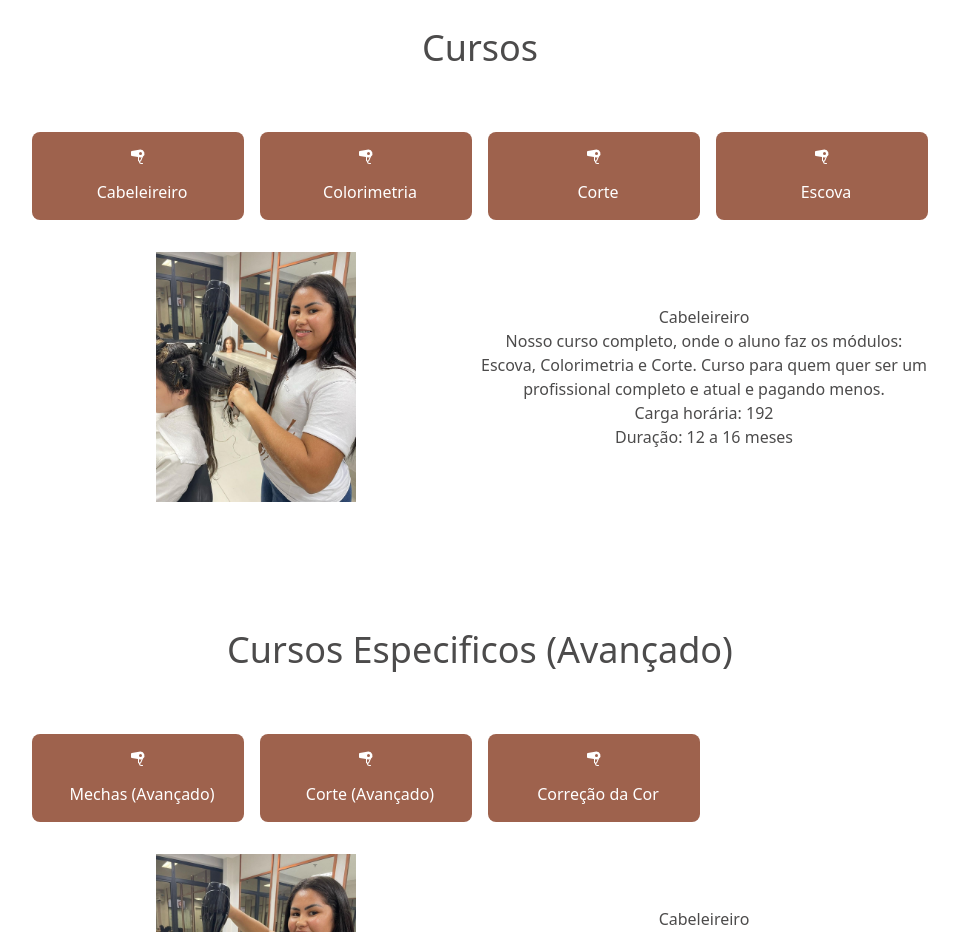
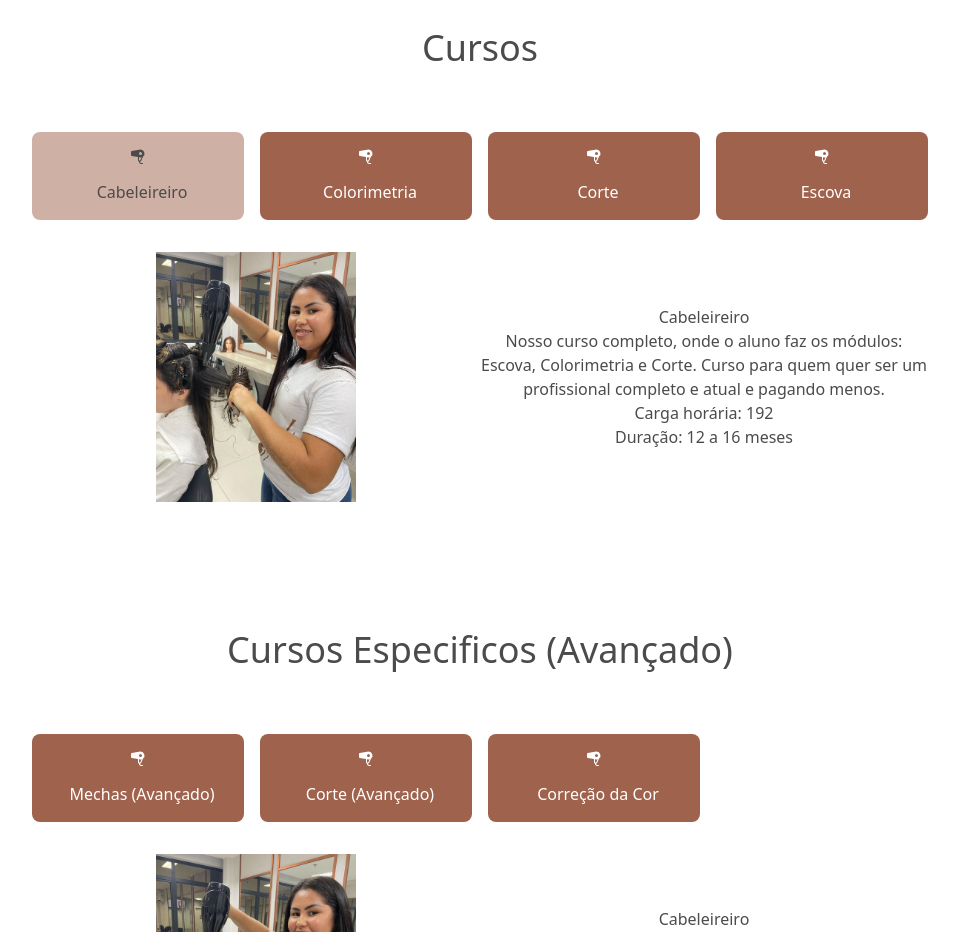
Before and after one commit to RiqueBruno/acad-w-z, a Next.js app: page /cursos in a window 1280 px wide. Shown: the part 900-1832 px from the top of the page, without its empty margins (160-1119 px from the left). Built offline with nearby package versions, Linux system fonts and the light colour scheme.

Commit message:
feat: cursos - adiciona destaque visual ao botão selecionado no painel de cursos

```diff
--- a/src/components/CoursesPanel/index.tsx
+++ b/src/components/CoursesPanel/index.tsx
@@ -25,7 +25,11 @@ export default function CoursesPanel({ buttons, data }: CoursesPanelProps) {
           <button
             key={index}
             onClick={() => setCourse(item.id)}
-            className="max-h-32 max-w-64 flex flex-col space-y-4 items-center justify-center bg-colors-brand-tertiary text-colors-brand-primary p-4 rounded-lg shadow-none hover:shadow-lg"
+            className={`${
+              item.id === course
+                ? 'bg-colors-brand-tertiary/50 text-colors-brand-secondary'
+                : ''
+            } max-h-32 max-w-64 flex flex-col space-y-4 items-center justify-center bg-colors-brand-tertiary text-colors-brand-primary p-4 rounded-lg shadow-none hover:shadow-lg`}
           >
             {item.icon}
             <h3 className="ml-2">{item.title}</h3>
```
